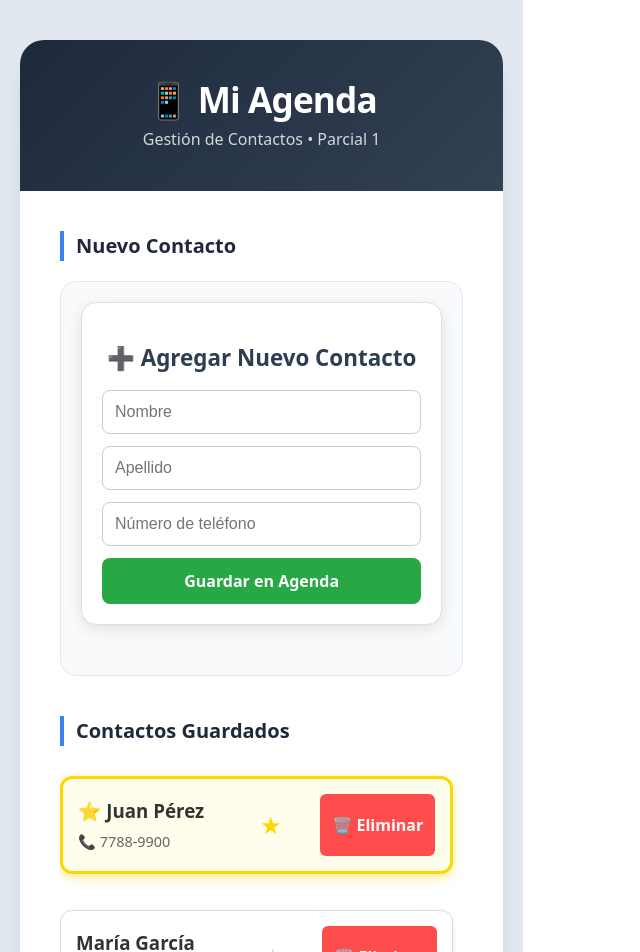
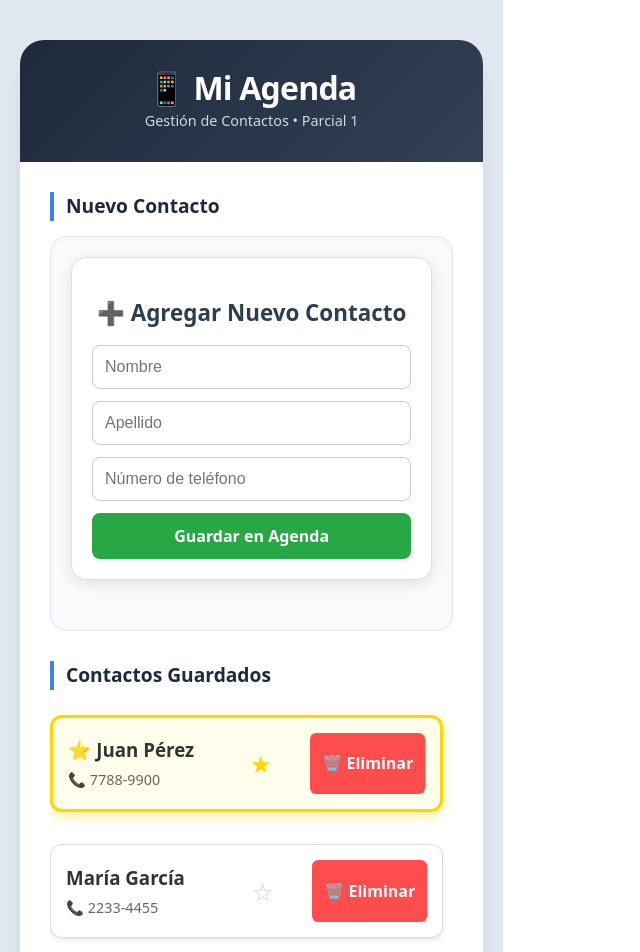
Before and after one commit to El-tio-oto/Parcial01-Multiplataforma-Laboratorio, a React (Vite) app in the folder Desafio01-Multiplataforma/: page / in a window 1280 px wide. Shown: the top 952 px of the page, without its empty margins (0-640 px from the left). Built offline with nearby package versions, Linux system fonts and the light colour scheme.

Commit message:
Cambios en el diseño, ajuste en la pantalla

```diff
--- a/Desafio01-Multiplataforma/src/App.jsx
+++ b/Desafio01-Multiplataforma/src/App.jsx
@@ -25,7 +25,7 @@ function App() {
             </div>
           </section>
 
-          {/* COLUMNA DERECHA: LISTA */}
+          {/* COLUMNA DERECHA: LISTA (Aquí se llena el espacio vacío) */}
           <section style={styles.column}>
             <h2 style={styles.sectionTitle}>Contactos Guardados</h2>
             <div style={styles.listScrollContainer}>
@@ -43,11 +43,12 @@ function App() {
 
 const styles = {
   pageWrapper: {
-    backgroundColor: '#e2e8f0', // Fondo general
+    backgroundColor: '#e2e8f0', // Fondo general sutil
     minHeight: '100vh',
     padding: '40px 20px',
     display: 'flex',
-    justifyContent: 'center'
+    justifyContent: 'center',
+    alignItems: 'flex-start'
   },
   mainLayout: {
     maxWidth: '1000px',
@@ -61,36 +62,38 @@ const styles = {
   },
   header: {
     textAlign: 'center',
-    padding: '40px 20px',
-    background: 'linear-gradient(135deg, #1e293b 0%, #334155 100%)', // Degradado
+    padding: '30px 20px',
+    background: 'linear-gradient(135deg, #1e293b 0%, #334155 100%)', // Degradado elegante
     color: 'white',
   },
   title: {
     margin: 0,
-    fontSize: '2.2rem',
+    fontSize: '2rem',
     fontWeight: '800',
     letterSpacing: '-0.025em'
   },
   subtitle: {
-    margin: '8px 0 0',
-    fontSize: '1rem',
+    margin: '5px 0 0',
+    fontSize: '0.9rem',
     opacity: 0.8,
     fontWeight: '400'
   },
   contentGrid: {
     display: 'grid',
-    gridTemplateColumns: 'repeat(auto-fit, minmax(350px, 1fr))', // Responsivo: 2 col o 1 col si es pequeño
-    gap: '40px',
-    padding: '40px',
+    // Ajuste para forzar 2 columnas
+    gridTemplateColumns: 'repeat(auto-fit, minmax(300px, 1fr))',
+    gap: '30px',
+    padding: '30px',
   },
   column: {
     display: 'flex',
     flexDirection: 'column',
-    gap: '20px'
+    gap: '15px',
+    minWidth: '0'
   },
   sectionTitle: {
     color: '#1e293b',
-    fontSize: '1.25rem',
+    fontSize: '1.2rem',
     fontWeight: '700',
     borderLeft: '4px solid #3b82f6',
     paddingLeft: '12px',
@@ -100,15 +103,18 @@ const styles = {
     backgroundColor: '#f8fafc',
     padding: '20px',
     borderRadius: '16px',
-    border: '1px solid #e2e8f0'
+    border: '1px solid #e2e8f0',
+    boxShadow: 'inset 0 2px 4px rgba(0,0,0,0.02)'
   },
   listScrollContainer: {
     display: 'flex',
     flexDirection: 'column',
-    gap: '16px',
-    maxHeight: '550px', // Altura fija con scroll para no deformar la página
+    gap: '12px',
+    maxHeight: '500px', // Altura fija para activar el scroll
     overflowY: 'auto',
-    paddingRight: '10px'
+    paddingRight: '10px',
+    scrollbarWidth: 'thin',
+    scrollbarColor: '#cbd5e1 #f8fafc'
   }
 };
 
```
